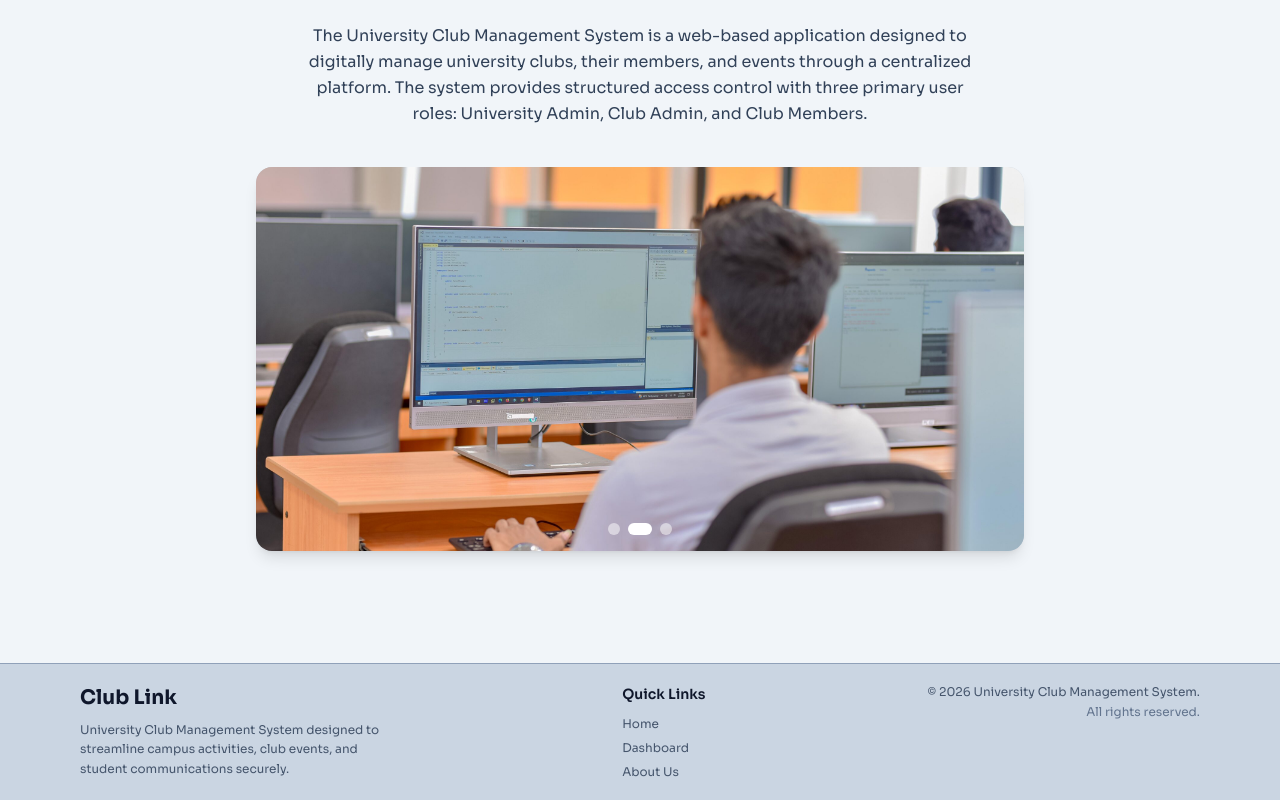
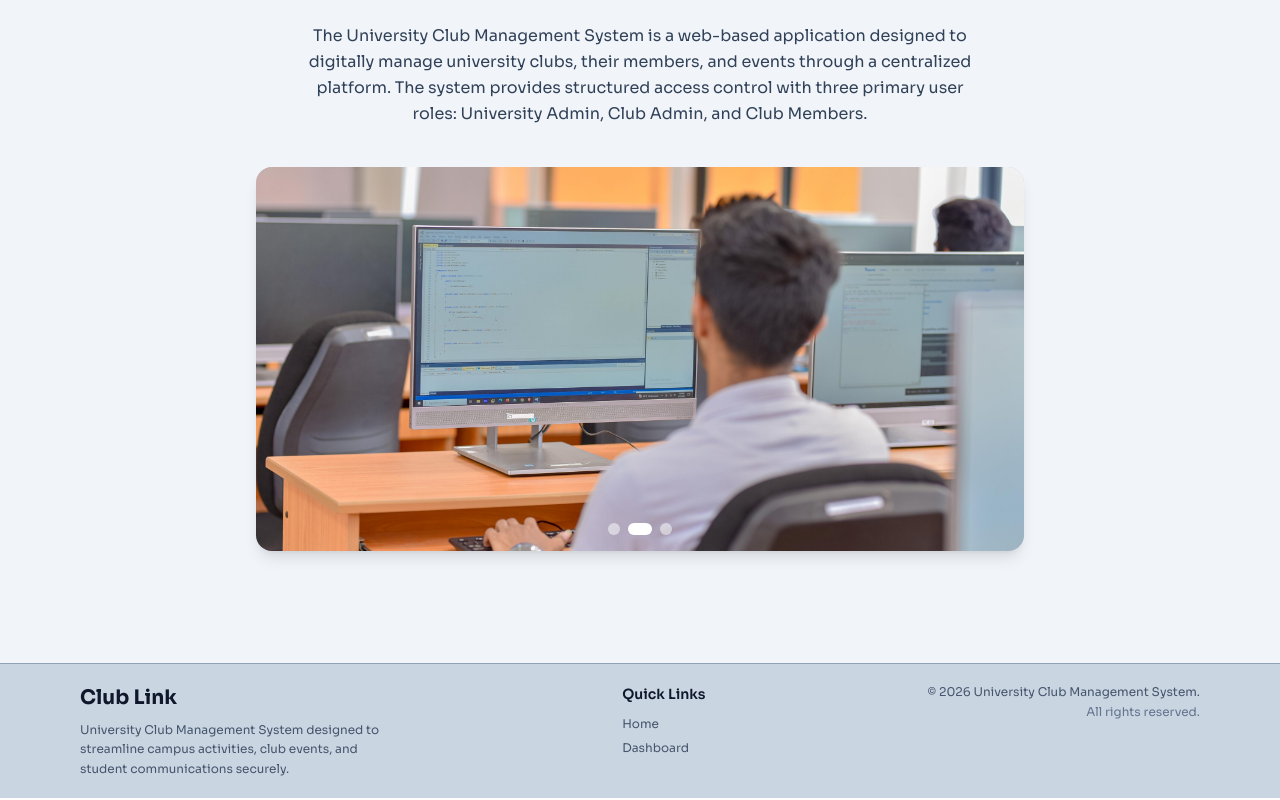
Before and after one commit to HashanSudeera/University-Club-Management-System, a React (Vite) app in the folder interface/: page /AboutUs in a window 1280 px wide. Shown: the part 536-1336 px from the top of the page. Built offline with nearby package versions, Linux system fonts and the light colour scheme; no server answers.

Commit message:
add comment

```diff
--- a/interface/src/components/Footer.jsx
+++ b/interface/src/components/Footer.jsx
@@ -18,7 +18,6 @@ function Footer() {
           <ul className="flex flex-col gap-2 text-xs text-slate-600">
             <li><Link to="/" className="hover:text-slate-900 transition">Home</Link></li>
             <li><Link to="/dashboard" className="hover:text-slate-900 transition">Dashboard</Link></li>
-            <li><Link to="/about" className="hover:text-slate-900 transition">About Us</Link></li>
           </ul>
         </div>
 
```
Also changed, not shown: interface/src/pages/AboutUs.jsx (+3 -6 lines), interface/src/pages/ClubRegister.jsx (+5 -9 lines).
